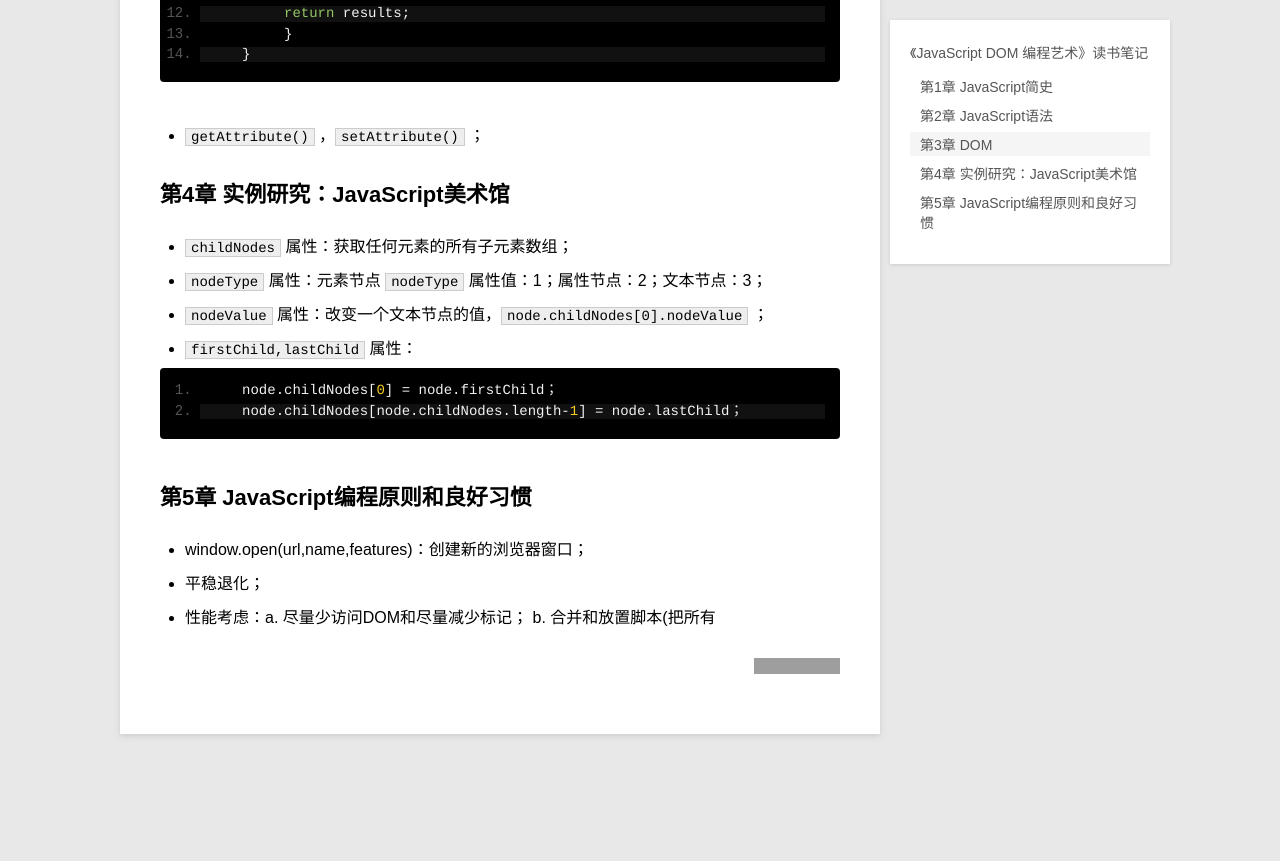
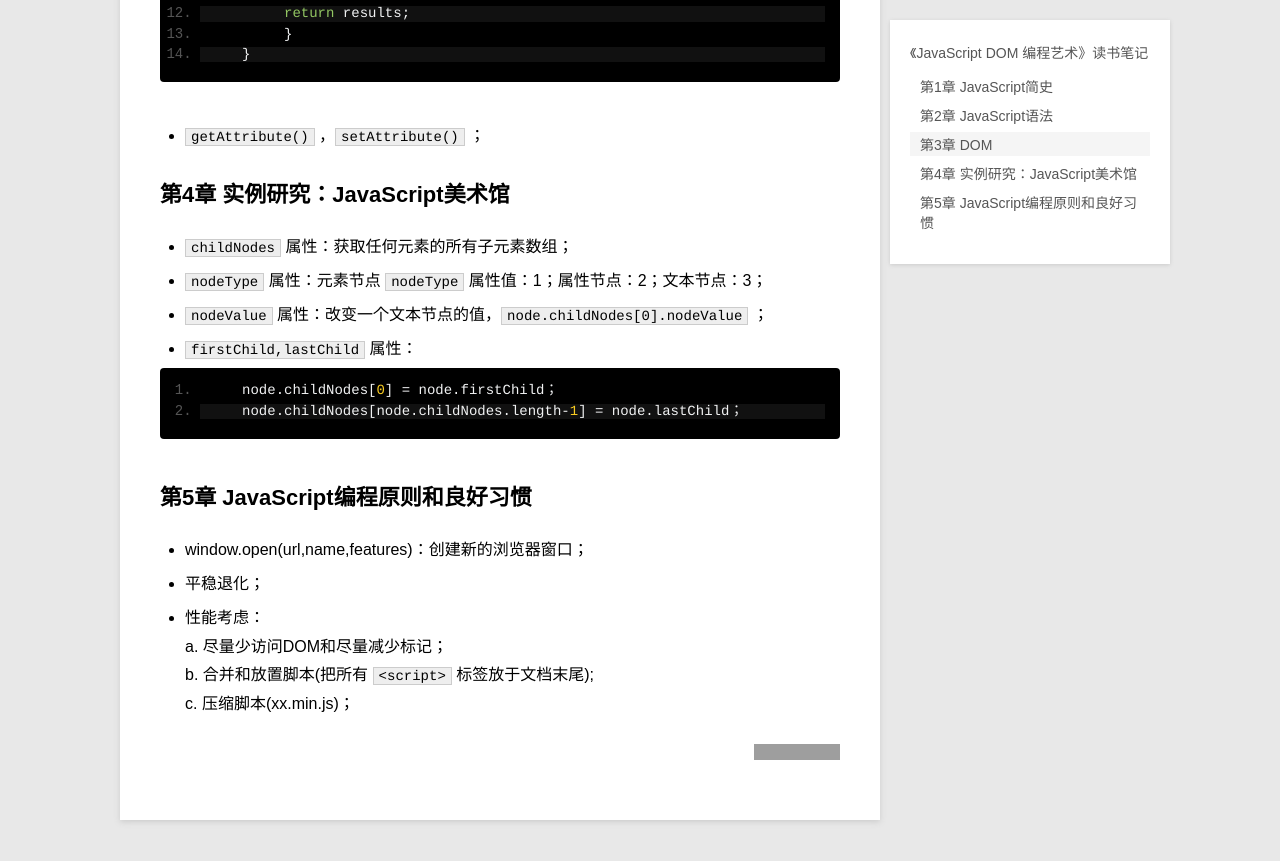
Before and after one commit to geeklive/geeklive.github.io, a Jekyll site: the page built from _posts/2014-06-20-reading_notes_of_dom_scripting.md, in a window 1280 px wide and 900 px high, scrolled down 1254 px. Shown: the top 861 px of the window. Built offline with Jekyll 4.4.1, drawn with Linux system fonts in a browser that asks for light colours; Markdown is read by kramdown in place of the engine named in the settings; comment, search, counter and statistics services are not loaded; before the commit the page ends 2068 px from its top, so only the background shows below that; grey boxes are pictures that could not be loaded.

Commit message:
Update 2014-06-20-reading_notes_of_dom_scripting.md

```diff
--- a/_posts/2014-06-20-reading_notes_of_dom_scripting.md
+++ b/_posts/2014-06-20-reading_notes_of_dom_scripting.md
@@ -59,4 +59,7 @@ category: blog
 
 * window.open(url,name,features)：创建新的浏览器窗口；
 * 平稳退化；
-* 性能考虑：a. 尽量少访问DOM和尽量减少标记； b. 合并和放置脚本(把所有<script>标签放于文档末尾); c. 压缩脚本(xx.min.js)；
+* 性能考虑：<br />
+a. 尽量少访问DOM和尽量减少标记；<br />
+b. 合并和放置脚本(把所有 `<script>` 标签放于文档末尾); <br />
+c. 压缩脚本(xx.min.js)；
```
